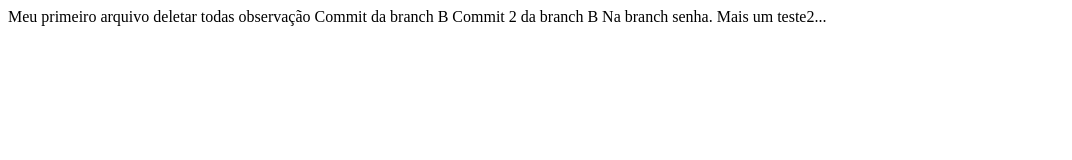
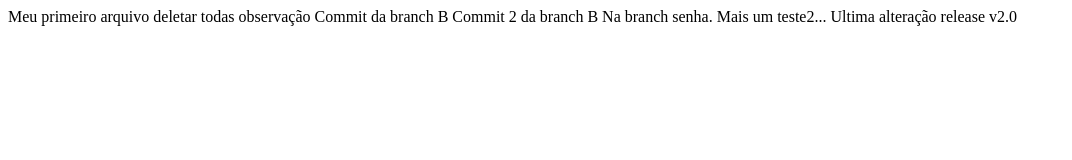
Before and after one commit to mmortoni/projeto_versionado, a plain HTML site: page index.html in a window 1280 px wide. Shown: the whole page, without its empty margins (0-1072 px from the left). Drawn offline with Linux system fonts and the light colour scheme.

Commit message:
git flow release ultima alteração versao 2.0.

```diff
--- a/index.html
+++ b/index.html
@@ -6,5 +6,6 @@ deletar todas observação
   Commit 2 da branch B
   Na branch senha.
   Mais um teste2...
+  Ultima alteração release v2.0
 </body>
 </html>
```
